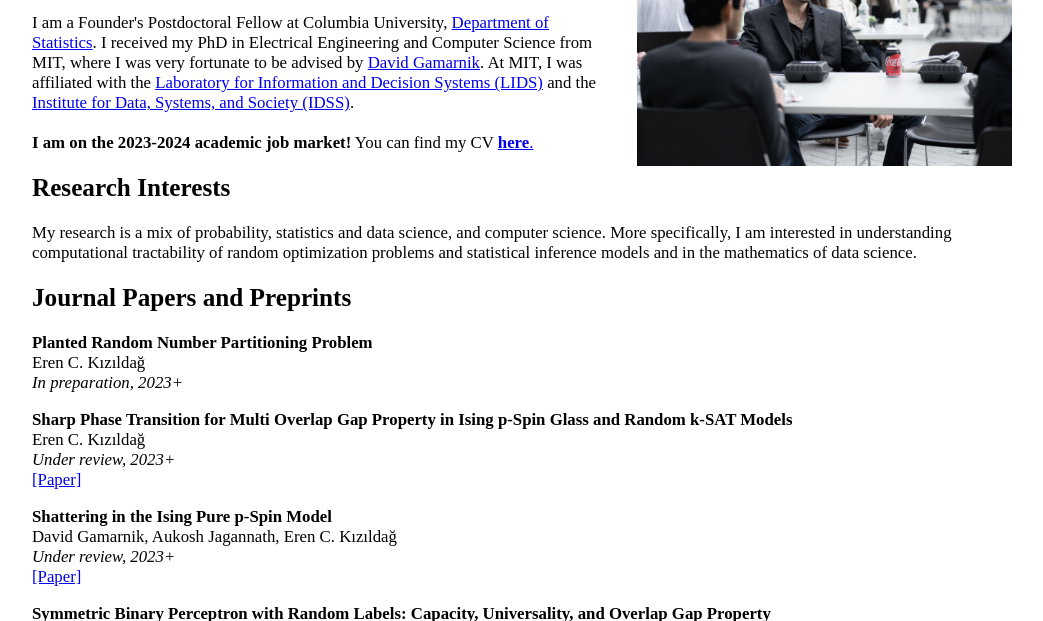
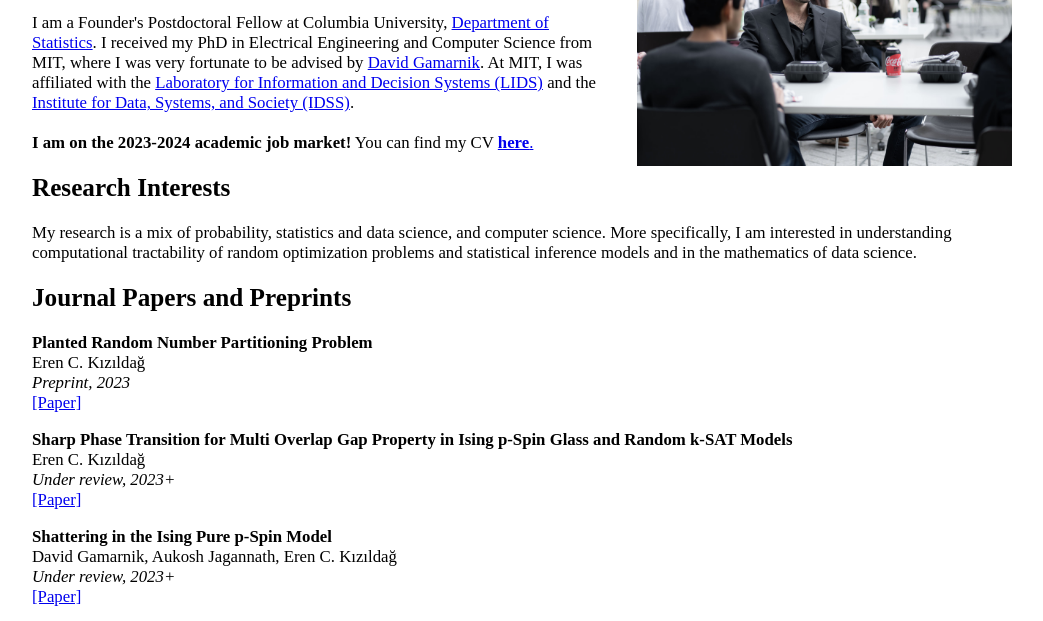
Before and after one commit to kizildagerenc/kizildagerenc.github.io, a plain HTML site: page index.html in a window 1280 px wide. Shown: the part 159-780 px from the top of the page, without its empty margins (108-1151 px from the left). Drawn offline with nearby package versions, Linux system fonts and the light colour scheme.

Commit message:
Update index.html

```diff
--- a/index.html
+++ b/index.html
@@ -42,7 +42,9 @@ My research is a mix of probability, statistics and data science, and computer s
 <br>
 Eren C. K&#305;z&#305;lda&#287
 <br>
-<i>In preparation, 2023+</i>
+<i>Preprint, 2023</i>
+<br>
+<a href="https://arxiv.org/abs/2309.15115" target="_blank">[Paper]</a>
 </p>
 
 
```
